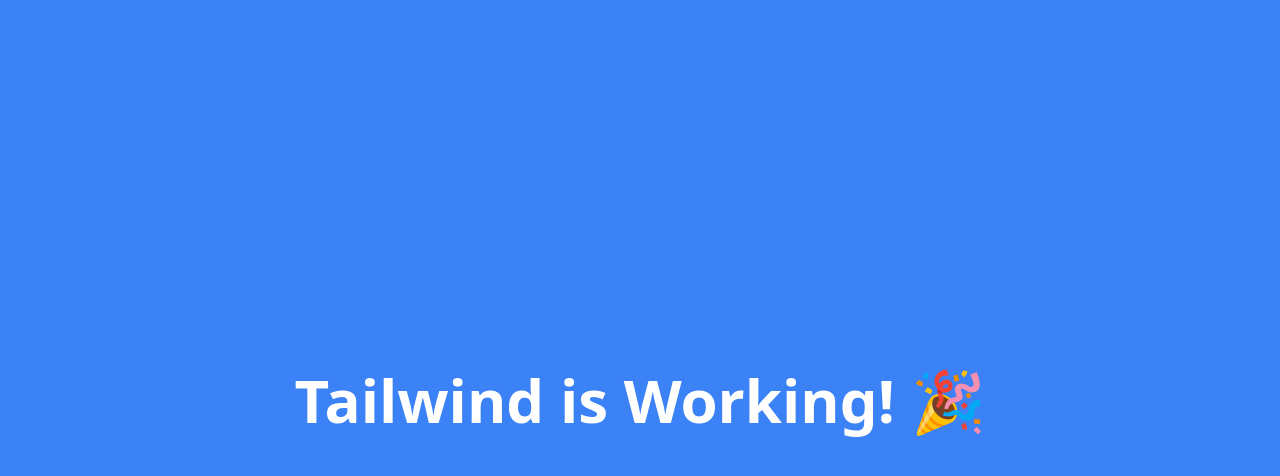
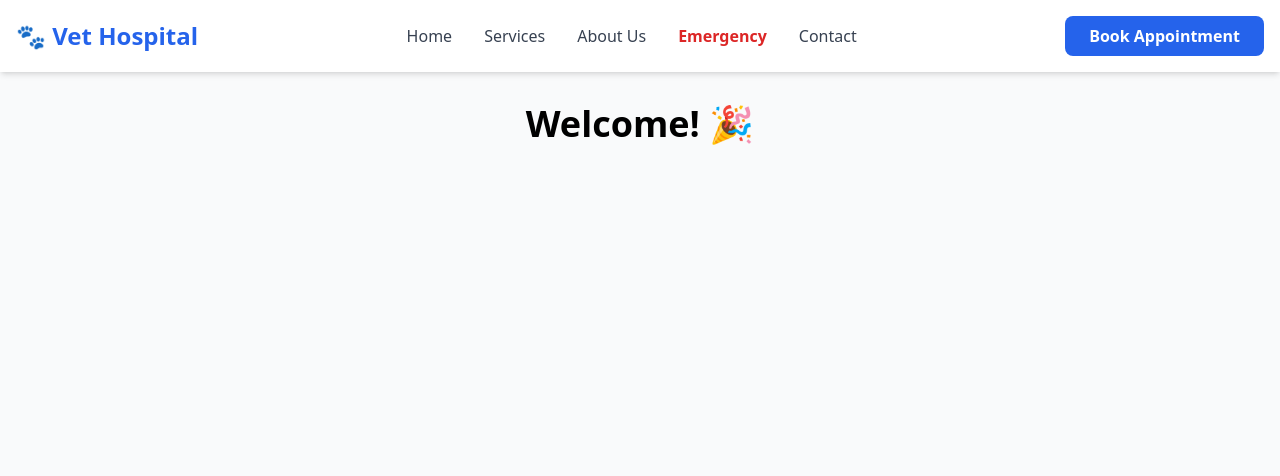
Before and after one commit to chab0114/portfolio-Vet-Hospital-Web, a React (Create React App) app: page / in a window 1280 px wide. Shown: the top 476 px of the page. Built offline with nearby package versions, Linux system fonts and the light colour scheme.

Commit message:
Add Header component and update App layout

```diff
--- a/src/App.js
+++ b/src/App.js
@@ -1,9 +1,14 @@
+import Header from "./components/Header";
+
 function App() {
   return (
-    <div className="min-h-screen bg-blue-500 flex items-center justify-center">
-      <h1 className="text-6xl font-bold text-white">
-        Tailwind is Working! 🎉
+    <div className="min-h-screen bg-gray-50">
+      <Header />
+      <main className="container mx-auto px-4 py-8">
+      <h1 className="text-4xl font-bold text-center">
+        Welcome! 🎉
       </h1>
+      </main>
     </div>
   );
 }
--- /dev/null
+++ b/src/components/Header.jsx
@@ -0,0 +1,52 @@
+function Header() {
+  return (
+    <header className="bg-white shadow-md">
+      <div className="container mx-auto px-4 py-4 flex justify-between items-center">
+        {/* Logo */}
+        <div className="flex items-center">
+          <h1 className="text-2xl font-bold text-blue-600">
+            🐾 Vet Hospital
+          </h1>
+        </div>
+
+        {/* Navigation */}
+        <nav className="hidden md:block">
+          <ul className="flex space-x-8">
+            <li>
+              <a href="#" className="text-gray-700 hover:text-blue-600 font-medium transition">
+                Home
+              </a>
+            </li>
+            <li>
+              <a href="#" className="text-gray-700 hover:text-blue-600 font-medium transition">
+                Services
+              </a>
+            </li>
+            <li>
+              <a href="#" className="text-gray-700 hover:text-blue-600 font-medium transition">
+                About Us
+              </a>
+            </li>
+            <li>
+              <a href="#" className="text-red-600 hover:text-red-700 font-semibold transition">
+                Emergency
+              </a>
+            </li>
+            <li>
+              <a href="#" className="text-gray-700 hover:text-blue-600 font-medium transition">
+                Contact
+              </a>
+            </li>
+          </ul>
+        </nav>
+
+        {/* Book Appointment Button */}
+        <button className="bg-blue-600 text-white px-6 py-2 rounded-lg font-semibold hover:bg-blue-700 transition">
+          Book Appointment
+        </button>
+      </div>
+    </header>
+  );
+}
+
+export default Header;
```
